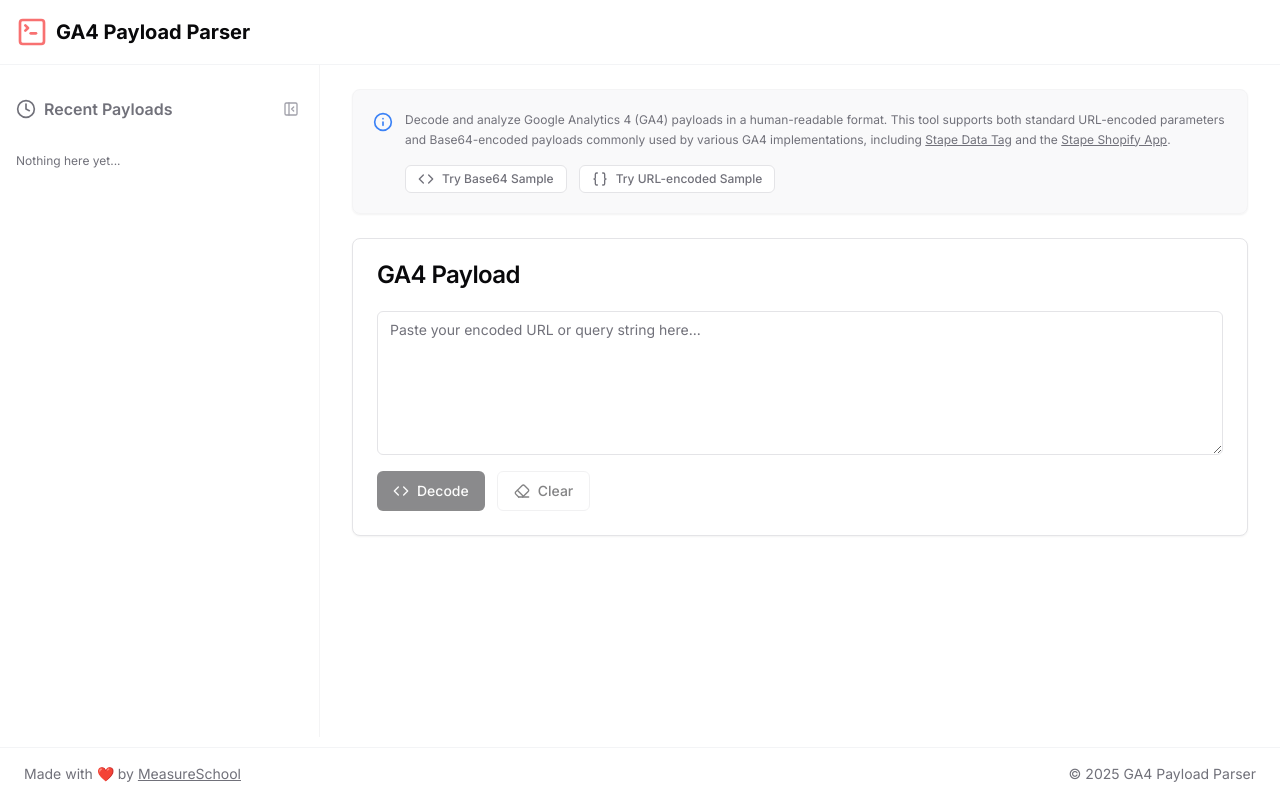
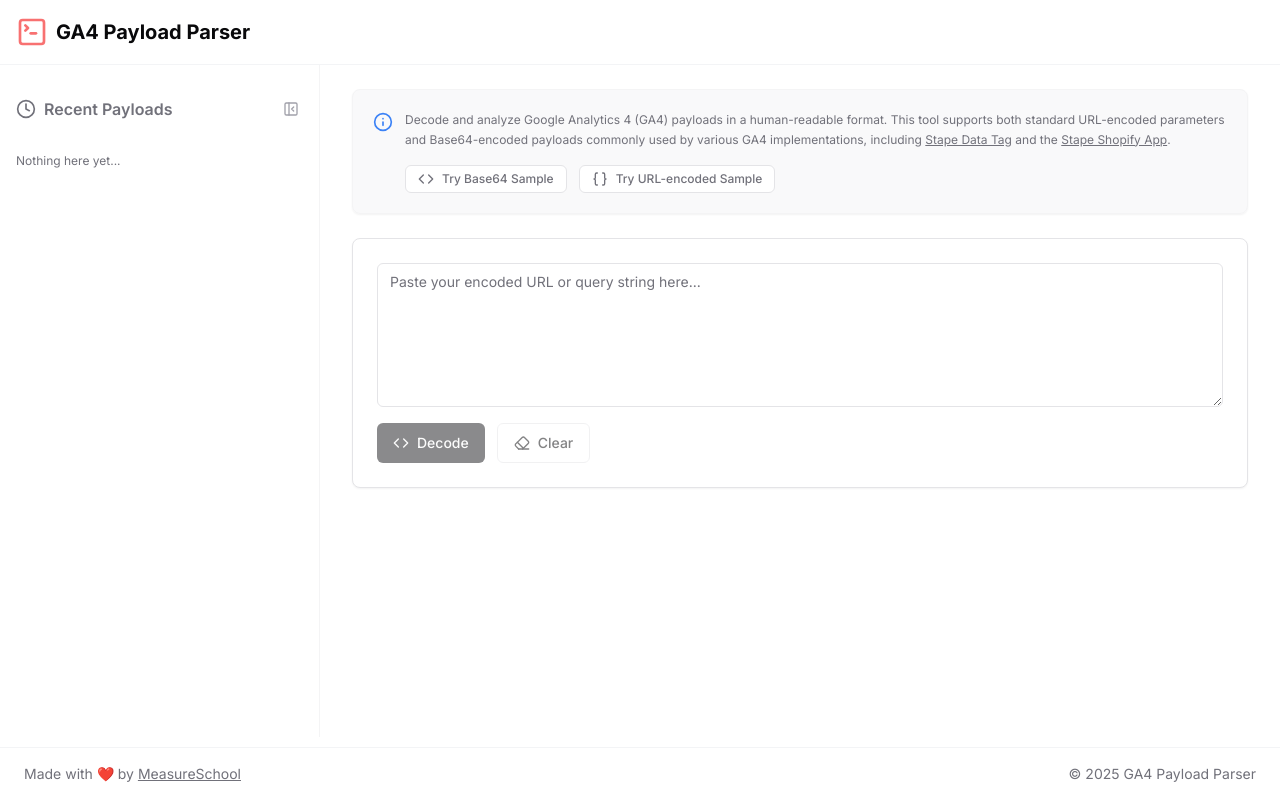
Before and after one commit to prabapro/ga4-payload-parser, a React (Vite) app: page / in a window 1280 px wide. Built offline with nearby package versions, Linux system fonts and the light colour scheme.

Commit message:
🎨 remove header from app

```diff
--- a/src/App.tsx
+++ b/src/App.tsx
@@ -1,6 +1,6 @@
 // src/App.tsx
 import React, { useState } from 'react';
-import { Card, CardContent, CardHeader, CardTitle } from '@/components/ui/card';
+import { Card, CardContent } from '@/components/ui/card';
 import { Layout } from '@/components/layout/Layout';
 import { useDecoder } from '@/hooks/useDecoder';
 import { useHistory } from '@/hooks/useHistory';
@@ -45,11 +45,8 @@ const App: React.FC = () => {
       onHistoryDelete={removeFromHistory}>
       <InfoComponent onLoadSample={handleLoadSample} />
       <Card>
-        <CardHeader>
-          <CardTitle>GA4 Payload</CardTitle>
-        </CardHeader>
         <CardContent>
-          <div className="space-y-6">
+          <div className="space-y-6 pt-6">
             <DecoderInput
               value={input}
               onChange={setInput}
```
